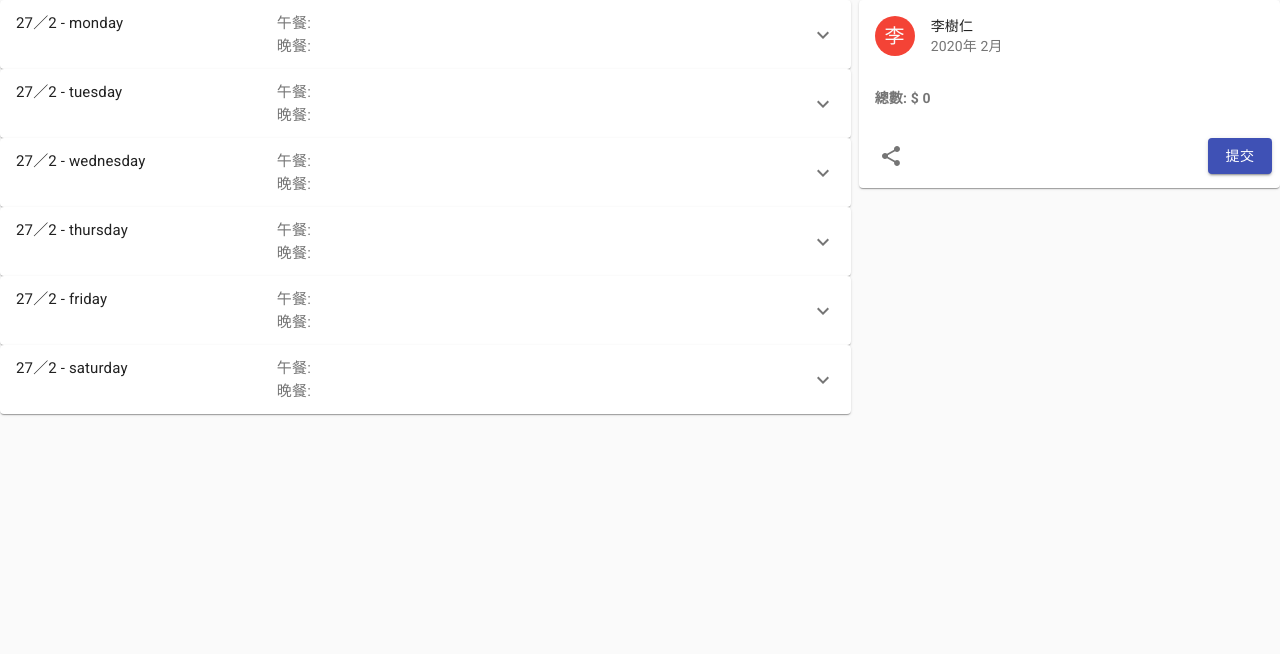
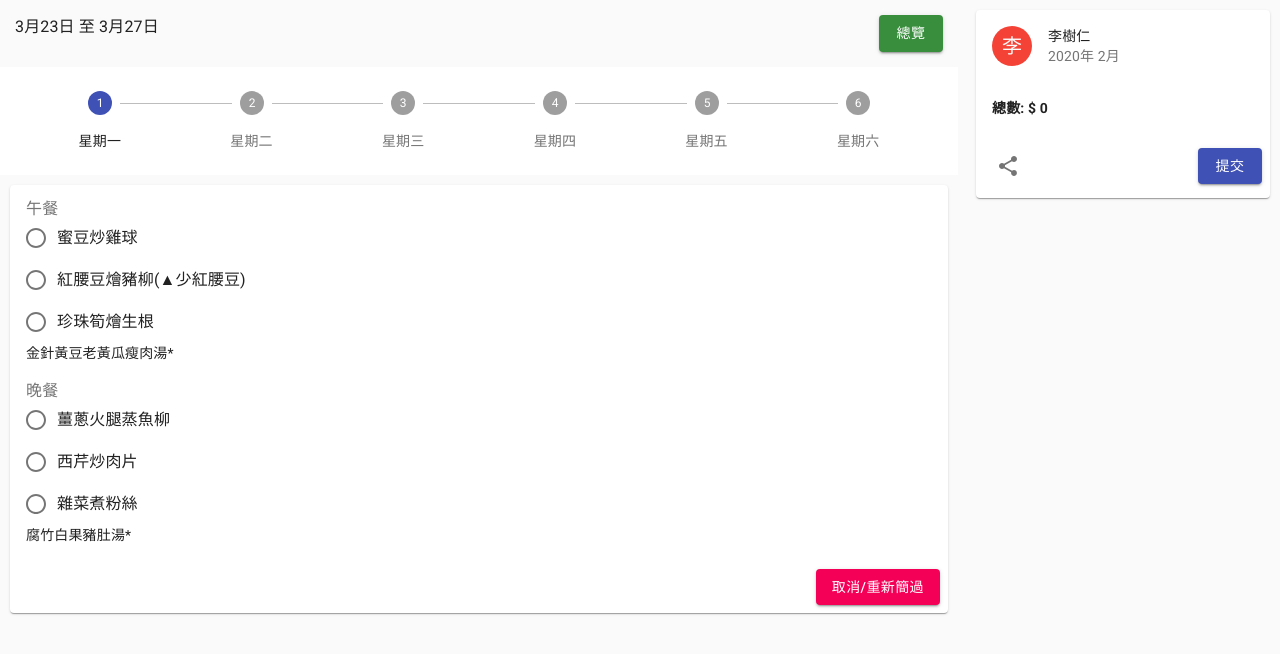
Before and after one commit to thrinithomas/kiosk-like-panel, a React (Create React App) app: page / in a window 1280 px wide. Shown: the top 654 px of the page. Built offline with nearby package versions, Linux system fonts and the light colour scheme.

Commit message:
enh/Stepper: Re-structured the view using stepper

```diff
--- a/package.json
+++ b/package.json
@@ -10,6 +10,7 @@
     "@testing-library/user-event": "^7.1.2",
     "react": "^16.13.0",
     "react-dom": "^16.13.0",
+    "react-router-dom": "^5.1.2",
     "react-scripts": "3.4.0"
   },
   "scripts": {
--- a/src/component/MealsSelected/MealsSelected.js
+++ b/src/component/MealsSelected/MealsSelected.js
@@ -1,68 +1,102 @@
-import React, {useState} from "react";
+import React from "react";
 import {makeStyles} from "@material-ui/core/styles";
-import ExpansionPanel from "@material-ui/core/ExpansionPanel";
-import ExpansionPanelDetails from "@material-ui/core/ExpansionPanelDetails";
-import ExpansionPanelSummary from "@material-ui/core/ExpansionPanelSummary";
-import Typography from "@material-ui/core/Typography";
-import ExpandMoreIcon from '@material-ui/icons/ExpandMore';
-import WeekdaySelected from '../MealsSelected/WeekdaySelected/WeekdaySelected'
-
-import ExpansionPanelActions from '@material-ui/core/ExpansionPanelActions';
-import Button from '@material-ui/core/Button';
-import Divider from '@material-ui/core/Divider';
+import {Step, StepButton, Stepper} from '@material-ui/core';
+import WeekdaySelected from "./WeekdaySelected/WeekdaySelected";
 
 const userStyles = makeStyles(theme => ({
     root: {
         width: '100%',
     },
-    heading: {
-        fontSize: theme.typography.pxToRem(15),
-        flexBasis: '33.33%',
-        flexShrink: 0,
+    button: {
+        marginRight: theme.spacing(1)
     },
-    secondaryHeading: {
-        fontSize: theme.typography.pxToRem(15),
-        color: theme.palette.text.secondary,
+    completed: {
+        display: 'inline-block',
     },
 }));
 
+// This key value pair for converse English weekday to Chinese weekday in meal_menu, MealBuilder
+const chineseWeekKeyPair = {
+    'monday': '星期一',
+    'tuesday': '星期二',
+    'wednesday': '星期三',
+    'thursday': '星期四',
+    'friday': '星期五',
+    'saturday': '星期六',
+};
 
 const MealsSelected = (props) => {
     const classes = userStyles();
-    const [expanded, setExpanded] = React.useState(false);
-    const handleChange = panel => (event, isExpanded) => {
-        setExpanded(isExpanded ? panel : false);
+    const [activeStep, setActiveStep] = React.useState(0);
+    const [completed, setCompleted] = React.useState(new Set());
+
+    // For step button click
+    const handleStep = (step) => {
+        setActiveStep(step);
     };
-    // console.log(props.meals);
+
+    // For reset full form
+    const handleReset = () => {
+        setActiveStep(0);
+        setCompleted({});
+    };
+
+    // For handle confirm button click
+    const handleCompleted = () => {
+        const newCompleted = new Set(completed);
+        newCompleted.add(activeStep);
+        setCompleted(newCompleted);
+        // Handle Next?
+        handleNext()
+    };
+
+    const isCompleted = (step) => {
+        return completed.has(step);
+    };
+
+    // Change current step to next step
+    const handleNext = () => {
+        console.log('To be done');
+    };
+
+    const handleCancelled = () => {
+        const newCompleted = new Set(completed);
+        newCompleted.delete(activeStep);
+        setCompleted(newCompleted);
+    };
+
+    // CAUTION: BrowserRouter should put in upper level,
+    // full url should be:
+    // www.ct-catering.com.hk/{UUID of user}/menu/{UUID of weekly menu}?weekday=wednesday
+    // The query part is being used by WeekdaySelected component
+
+    // console.log(props.meals, props.menu);
+
     return (
+        <div className={classes.Root}>
+            <Stepper alternativeLabel nonLinear activeStep={activeStep}>
+                {props.menu.map((item, index) => {
 
-        Object.keys(props.meals).map((weekDay, index) => {
-                return (
-                    <div className={classes.root} key={'panel' + weekDay}>
-                        <ExpansionPanel expanded={expanded === 'panel' + weekDay}
-                                        onChange={handleChange('panel' + weekDay)}>
-                            <ExpansionPanelSummary expandIcon={<ExpandMoreIcon/>} aria-controls="panel1bh-content"
-                                                   id="panel1bh-header">
-                                <Typography className={classes.heading}>27／2 - {weekDay}</Typography>
-                                <Typography className={classes.secondaryHeading}>
-                                    午餐: {props.meals[weekDay].lunch == null ? null : props.meals[weekDay].lunch + (props.menu[weekDay].lunch_soup === undefined ? '' : ' + ' + props.menu[weekDay].lunch_soup)}<br/>
-                                    晚餐: {props.meals[weekDay].dinner == null ? null : props.meals[weekDay].dinner + (props.menu[weekDay].dinner_soup === undefined ? '' : ' + ' + props.menu[weekDay].dinner_soup)}
-                                </Typography>
-                            </ExpansionPanelSummary>
-                            <ExpansionPanelDetails>
-                                <Typography>
-                                    <WeekdaySelected meals={props.meals[weekDay]} menu={props.menu[weekDay]} selectedHandler={props.handleSelected}
-                                                     weekday={weekDay}/>
-                                </Typography>
-                            </ExpansionPanelDetails>
-                            <Divider/>
-                            <ExpansionPanelActions>
-                                <Button onClick={() => props.cancelClicked(weekDay)}  size="medium" variant="contained" color="secondary">取消/重新簡過</Button>
-                            </ExpansionPanelActions>
-                        </ExpansionPanel>
-                    </div>);
-            }
-        ));
+                    return (
+                        <Step key={'step_' + index}>
+                            <StepButton onClick={() => handleStep(index)} completed={isCompleted(index)}>
+                                {/*<NavLink to={'/menu/' + index + '?weekday=' + label}>*/}
+                                {chineseWeekKeyPair[item.weekday]}
+                            </StepButton>
+
+                        </Step>
+                    );
+                })}
+            </Stepper>
+
+            <WeekdaySelected menu={props.menu[activeStep]} meals={props.meals[activeStep]}
+                             selectedHandler={props.handleSelected}
+                             completedHandler={handleCompleted} // Handler Completed UI state
+                             cancelHandler={handleCancelled} // Handler Completed cancel UI state
+                             cancelClicked={props.cancelClicked}/>
+
+        </div>
+    );
 };
 
 export default MealsSelected;
--- /dev/null
+++ b/src/component/MealsSelected/WeekdaySelected/WeekdaySelected.css
@@ -0,0 +1,4 @@
+.OrderSummary {
+    margin: 30px;
+    padding: 30px;
+}
--- a/src/component/MealsSelected/WeekdaySelected/WeekdaySelected.js
+++ b/src/component/MealsSelected/WeekdaySelected/WeekdaySelected.js
@@ -2,34 +2,62 @@ import React from 'react';
 import {makeStyles} from '@material-ui/core/styles';
 import Radio from '@material-ui/core/Radio';
 import RadioGroup from '@material-ui/core/RadioGroup';
-import FormHelperText from '@material-ui/core/FormHelperText';
 import FormControlLabel from '@material-ui/core/FormControlLabel';
 import FormControl from '@material-ui/core/FormControl';
 import FormLabel from '@material-ui/core/FormLabel';
 
+import Card from '@material-ui/core/Card';
+import CardContent from '@material-ui/core/CardContent';
+import CardActions from "@material-ui/core/CardActions";
+import Button from "@material-ui/core/Button";
+import clsx from "clsx";
+import {red} from "@material-ui/core/colors";
+import cssClasses from "./WeekdaySelected.css"
+
 const useStyles = makeStyles(theme => ({
-    formControl: {
-        margin: theme.spacing(3),
+    root: {
+        // maxWidth: 345,
     },
+    media: {
+        height: 0,
+        paddingTop: '56.25%', // 16:9
+    },
+    expand: {
+        transform: 'rotate(0deg)',
+        marginLeft: 'auto',
+        transition: theme.transitions.create('transform', {
+            duration: theme.transitions.duration.shortest,
+        }),
+    },
+    expandOpen: {
+        transform: 'rotate(180deg)',
+    },
+    avatar: {
+        backgroundColor: red[500],
+    }
 }));
 
 const WeekdaySelected = (props) => {
-    console.log(props.menu, props.meals);
 
     const classes = useStyles();
     const [value, setValue] = React.useState(false);
 
+    return (
+        <Card className={classes.root} style={{margin: "10px"}}>
 
-    return (
-        <React.Fragment>
+            <CardContent>
+                <div className={cssClasses.OrderSummary}>
                     <FormControl component="fieldset" className={classes.formControl}>
                         <FormLabel component="legend">午餐</FormLabel>
                         <RadioGroup aria-label="lunch" name="lunch">
                             {Object.keys(props.menu.lunch).map((item, index) => {
                                 return <FormControlLabel
-                            // key={props.menu.lunch[item] + index}
+                                    key={props.menu.lunch[item] + index}
                                     checked={props.meals.lunch === props.menu.lunch[item]}
-                            onChange={() => props.selectedHandler(props.weekday, 'lunch', props.menu.lunch[item])}
+                                    onChange={() => {
+                                        props.selectedHandler(props.menu.weekday, 'lunch', props.menu.lunch[item]);
+                                        props.completedHandler(index);
+                                    }}
                                     value={props.menu.lunch[item]}
                                     control={<Radio color="primary"/>}
                                     label={props.menu.lunch[item]}
@@ -39,14 +67,20 @@ const WeekdaySelected = (props) => {
                         </RadioGroup>
                         {props.menu.lunch_soup}
                     </FormControl>
-
+                </div>
+                <br/>
+                <div className={cssClasses.OrderSummary}>
                     <FormControl component="fieldset" className={classes.formControl}>
                         <FormLabel component="legend">晚餐</FormLabel>
                         <RadioGroup aria-label="dinner" name="dinner">
                             {Object.keys(props.menu.dinner).map((item, index) => {
                                 return <FormControlLabel
+                                    key={props.menu.dinner[item] + index}
                                     checked={props.meals.dinner === props.menu.dinner[item]}
-                            onChange={() => props.selectedHandler(props.weekday, 'dinner', props.menu.dinner[item])}
+                                    onChange={() => {
+                                        props.selectedHandler(props.menu.weekday, 'dinner', props.menu.dinner[item]);
+                                        props.completedHandler(index);
+                                    }}
                                     value={props.menu.dinner[item]}
                                     control={<Radio color="primary"/>}
                                     label={props.menu.dinner[item]}
@@ -56,7 +90,19 @@ const WeekdaySelected = (props) => {
                         </RadioGroup>
                         {props.menu.dinner_soup}
                     </FormControl>
-        </React.Fragment>
+                </div>
+            </CardContent>
+
+            <CardActions>
+                <Button onClick={() => {
+                    props.cancelClicked(props.menu.weekday);
+                    props.cancelHandler();
+                }} className={clsx(classes.expand)}
+                        aria-label="submit" variant="contained"
+                        color="secondary">取消/重新簡過</Button>
+
+            </CardActions>
+        </Card>
     );
 };
 
--- a/src/component/OrderSummary/OrderSummary.js
+++ b/src/component/OrderSummary/OrderSummary.js
@@ -3,19 +3,23 @@ import {makeStyles} from '@material-ui/core/styles';
 import clsx from 'clsx';
 import Card from '@material-ui/core/Card';
 import CardHeader from '@material-ui/core/CardHeader';
-import CardMedia from '@material-ui/core/CardMedia';
 import CardContent from '@material-ui/core/CardContent';
 import CardActions from '@material-ui/core/CardActions';
-import Collapse from '@material-ui/core/Collapse';
 import Avatar from '@material-ui/core/Avatar';
 import IconButton from '@material-ui/core/IconButton';
-import Typography from '@material-ui/core/Typography';
 import {red} from '@material-ui/core/colors';
-import FavoriteIcon from '@material-ui/icons/Favorite';
 import ShareIcon from '@material-ui/icons/Share';
-import ExpandMoreIcon from '@material-ui/icons/ExpandMore';
 import Button from '@material-ui/core/Button';
-import MoreVertIcon from '@material-ui/icons/MoreVert';
+
+const chineseWeekKeyPair = {
+    'monday': '星期一',
+    'tuesday': '星期二',
+    'wednesday': '星期三',
+    'thursday': '星期四',
+    'friday': '星期五',
+    'saturday': '星期六',
+};
+
 
 const useStyles = makeStyles(theme => ({
     root: {
@@ -48,10 +52,8 @@ const OrderSummary = (props) => {
         setExpanded(!expanded);
     };
 
-    console.log(props.meals)
-
     return (
-        <Card className={classes.root}>
+        <Card className={classes.root} style={{margin: "10px"}}>
             <CardHeader
                 avatar={
                     <Avatar aria-label="recipe" className={classes.avatar}>
@@ -63,23 +65,27 @@ const OrderSummary = (props) => {
                 subheader="2020年 2月"
             />
             <CardContent>
-                <Typography variant="body2" color="textSecondary" component="p">
-                    {Object.keys(props.meals).map((weekDay, index) => {
-                        return (
-                            <>
-                                {props.meals[weekDay].lunch !==null || props.meals[weekDay].dinner !==null ? <strong>{weekDay}</strong> : null}
 
+                {Object.keys(props.meals).map((weekDay, index) => {
+                    return (
+                        <>
+                            {props.meals[weekDay].lunch !== null || props.meals[weekDay].dinner !== null ?
+                                <strong>{chineseWeekKeyPair[props.meals[weekDay].weekday]}</strong> : null}
 
-                                {props.meals[weekDay].lunch == null ? null : <p>午餐: {props.meals[weekDay].lunch + (props.menu[weekDay].lunch_soup === undefined ? '' : ' + ' + props.menu[weekDay].lunch_soup)}</p>}
-                                {props.meals[weekDay].dinner == null ? null : <p>晚餐: {props.meals[weekDay].dinner + (props.menu[weekDay].dinner_soup === undefined ? '' : ' + ' + props.menu[weekDay].dinner_soup)}</p>}
+                            {props.meals[weekDay].lunch == null ? null :
+                                <p>
+                                    午餐: {props.meals[weekDay].lunch + (props.menu[weekDay].lunch_soup === undefined ? '' : ' + ' + props.menu[weekDay].lunch_soup)}
+                                </p>}
+                            {props.meals[weekDay].dinner == null ? null :
+                                <p>
+                                    晚餐: {props.meals[weekDay].dinner + (props.menu[weekDay].dinner_soup === undefined ? '' : ' + ' + props.menu[weekDay].dinner_soup)}
+                                </p>}
+                        </>
+                    );
+                })}
 
+                <strong>總數: $ {props.totalPrice}</strong>
 
-                            </>
-                        );
-                    })}
-
-                    <strong>總數: $ {props.totalPrice}</strong>
-                </Typography>
             </CardContent>
             <CardActions disableSpacing>
                 <IconButton aria-label="share">
@@ -95,6 +101,6 @@ const OrderSummary = (props) => {
 
         </Card>
     );
-}
+};
 
 export default OrderSummary;
--- a/src/containers/MealBuilders.js
+++ b/src/containers/MealBuilders.js
@@ -1,95 +1,147 @@
-import React, {Component} from 'react'
+import React, {Component, createRef} from 'react'
 import CssBaseline from '@material-ui/core/CssBaseline';
-import Typography from '@material-ui/core/Typography';
-import Container from '@material-ui/core/Container';
 import Grid from '@material-ui/core/Grid';
-import MealSelected from '../component/MealsSelected/MealsSelected'
+import Button from '@material-ui/core/Button';
+import {BrowserRouter} from "react-router-dom";
+import Typography from "@material-ui/core/Typography";
+import MealsSelected from "../component/MealsSelected/MealsSelected";
 import OrderSummary from "../component/OrderSummary/OrderSummary";
 
-const meal_menu = {
-    'monday': {
+const meal_menu = [
+    {
+        weekday: 'monday',
         lunch: {A: '蜜豆炒雞球', B: '紅腰豆燴豬柳(▲少紅腰豆)', C: '珍珠筍燴生根'},
         lunch_soup: '金針黃豆老黃瓜瘦肉湯*',
         dinner: {A: '薑蔥火腿蒸魚柳', B: '西芹炒肉片', C: '雜菜煮粉絲'},
         dinner_soup: '腐竹白果豬肚湯*'
     },
-    'tuesday': {
+    {
+        weekday: 'tuesday',
         lunch: {A: '粟米斑塊#*', B: '麻婆豆腐', C: '田園五彩素雞'},
         lunch_soup: '花生眉豆鱆魚排骨湯*',
         dinner: {A: '合掌瓜煮豬扒', B: '葡國雞(免椰汁)#', C: '涼瓜炒蛋'},
         dinner_soup: '陳腎節瓜瘦肉湯*'
-    },
-    'wednesday': {
+    }, {
+        weekday: 'wednesday',
         lunch: {A: '紅酒燴牛尾/薯仔紅蘿蔔炆肉片(*少薯仔)(DCC/kc)', B: '椒絲南瓜蒸雞翼(去邊皮)#', C: '本菇雲耳枸杞燴勝瓜'},
         lunch_soup: '芫茜魚片湯*',
         dinner: {A: '香妃雞(去皮)', B: '粟米蒸肉餅', C: '鮮茄玉子豆腐'},
         dinner_soup: '佛手蘋果豬展湯*'
     },
-    'thursday': {
+    {
+        weekday: 'thursday',
         lunch: {A: '蒸時魚/蒸魚柳(DCC/kc)', B: '紅棗雪耳蒸肉丁', C: '茄汁豆蒸豆腐'},
         lunch_soup: '猴頭菇茨實瘦肉湯*',
         dinner: {A: '蘿蔔炆魚崧', B: '腰果百合炒雞丁(▲少腰果)', C: '豆豉炆南瓜(*)@'},
         dinner_soup: '冬瓜粟米雞湯(隔油)(*)',
     },
-    'friday': {
+    {
+        weekday: 'friday',
         lunch: {A: '蟲草花蒸雞', B: '瑤柱粉絲蒸水蛋(▲少瑤柱)', C: '黃椒腰果炒淮山(▲少腰果)'},
         lunch_soup: '雙杏西洋菜瘦肉湯*',
         dinner: {A: '四季豆甘筍炒雞柳', B: '枝竹冬瓜炆梅肉粒', C: '淡梅菜蒸茄子# @'},
         dinner_soup: '牛蒡赤小豆瘦肉湯*'
     },
-    'saturday': {
+    {
+        weekday: 'saturday',
         lunch: {A: '雞扒燴冬菇(▲少菇)', B: '南瓜蒸肉餅', C: '甘筍竹笙煮麵根'},
         dinner: {A: '豉汁蒸瘦排骨# @', B: '海皇蒸蛋', C: '草菇扒珍珠荀(▲少菇)'},
     }
-};
+];
 
 class MealBuilders extends Component {
+
     state = {
-        meals: {
-            monday: {
-                lunch: null, dinner: null
+        meals: [
+            {
+                weekday: 'monday',
+                lunch: null,
+                lunch_soup: null,
+                dinner: null,
+                dinner_soup: null
             },
-            tuesday: {
-                lunch: null, dinner: null
+            {
+                weekday: 'tuesday',
+                lunch: null,
+                lunch_soup: null,
+                dinner: null,
+                dinner_soup: null
             },
-            wednesday: {
-                lunch: null, dinner: null
+            {
+                weekday: 'wednesday',
+                lunch: null,
+                lunch_soup: null,
+                dinner: null,
+                dinner_soup: null
             },
-            thursday: {
-                lunch: null, dinner: null
+            {
+                weekday: 'thursday',
+                lunch: null,
+                lunch_soup: null,
+                dinner: null,
+                dinner_soup: null
             },
-            friday: {
-                lunch: null, dinner: null
+            {
+                weekday: 'friday',
+                lunch: null,
+                lunch_soup: null,
+                dinner: null,
+                dinner_soup: null
             },
-            saturday: {
-                lunch: null, dinner: null
-            },
-        },
+            {
+                weekday: 'saturday',
+                lunch: null,
+                lunch_soup: null,
+                dinner: null,
+                dinner_soup: null
+            }
+        ],
         totalPrice: 0
     };
+
+    constructor(props) {
+        super(props);
+        this.orderSumRef = createRef();
+    }
 
     handleSelected = (weekday, meal, value) => {
         // const updateItem = this.state.meals[weekday][meal];
         // const updateValue = value;
-        const updatedMeal = {
+
+        console.log(weekday, meal, value);
+
+        const updatedMeal = [
             ...this.state.meals
-        };
-        updatedMeal[weekday][meal] = value;
+        ];
+
+        console.log(updatedMeal);
+
+        const result = updatedMeal.find(element => element.weekday === weekday);
+        result[meal] = value;
+
+        meal === 'lunch' ? result.lunch_soup = meal_menu.find(element => element.weekday === weekday).lunch_soup :
+            result.dinner_soup = meal_menu.find(element => element.weekday === weekday).dinner_soup;
 
         this.setState({meals: updatedMeal});
         this.updateState();
     };
 
     cancelClicked = (weekday) => {
-        const updatedMeal = {
+        const updatedMeal = [
             ...this.state.meals
-        };
-        updatedMeal[weekday].lunch = null;
-        updatedMeal[weekday].dinner = null;
+        ];
+
+        console.log(updatedMeal, weekday);
+        const result = updatedMeal.find(element => element.weekday === weekday);
+
+        result.lunch = null;
+        result.lunch_soup = null;
+        result.dinner = null;
+        result.dinner_soup = null;
 
         this.setState({meals: updatedMeal});
         this.updateState();
-    }
+    };
 
     updateState() {
 
@@ -97,29 +149,65 @@ class MealBuilders extends Component {
             return this.state.meals[item];
         }).map(item => {
             return (item.lunch == null ? 0 : 1) + (item.dinner == null ? 0 : 1);
-        }).reduce((a, b) => a + b, 0)
+        }).reduce((a, b) => a + b, 0);
 
         this.setState({totalPrice: count * 18})
     }
 
-    // Make a cardview as a sidebar
+
     render() {
-        console.log(this.state);
+        return (
+            <BrowserRouter>
+                <React.Fragment>
+                    <CssBaseline/>
 
-        return (
-            <React.Fragment>
-                <CssBaseline />
-                <Grid container spacing={1}>
-                    <Grid item xs={12} sm={8} spacing={3}>
-                        <MealSelected meals={this.state.meals} menu={meal_menu} handleSelected={this.handleSelected}
-                                      cancelClicked={this.cancelClicked}/>
+                    <Grid container spacing={1}>
+                        <Grid item xs={12} sm={9} spacing={3}>
+                            <Grid container justify="space-between" spacing={16}>
+                                <Grid style={{"margin": "15px"}} item>
+                                    <Typography type="title" color="inherit">
+                                        3月23日 至 3月27日
+                                    </Typography>
+                                </Grid>
+                                <Grid style={{"margin": "15px"}} item>
+                                    <div>
+                                        <Button
+                                            aria-label="submit" variant="contained"
+                                            style={{background: "#388e3c", color: "#FFF"}}
+                                            onClick={() => {
+
+                                                console.log(this.orderSumRef);
+                                                if (!this.orderSumRef.current)
+                                                    return;
+
+                                                this.orderSumRef.current.scrollIntoView(
+                                                    {behavior: "smooth", block: "start"}
+                                                );
+                                                // this.orderSumRef.current && this.orderSumRef.current.scrollIntoView(
+                                                //     {
+                                                //         block: 'start',
+                                                //         behavior: 'smooth'
+                                                //     }
+                                                // )
+
+                                            }}>總覽</Button>
+                                    </div>
+                                </Grid>
+                            </Grid>
+
+                            <MealsSelected meals={this.state.meals} menu={meal_menu}
+                                          handleSelected={this.handleSelected}
+                                          cancelClicked={this.cancelClicked}/>
+                        </Grid>
+                        <Grid ref={this.orderSumRef} item xs={12} sm={3}>
+                            <OrderSummary  meals={this.state.meals} menu={meal_menu}
+                                          totalPrice={this.state.totalPrice}/>
+                        </Grid>
                     </Grid>
-                    <Grid item xs={12} sm={4} >
-                        <OrderSummary meals={this.state.meals} menu={meal_menu} totalPrice={this.state.totalPrice}/>
-                    </Grid>
-                </Grid>
-            </React.Fragment>
-        );
+                </React.Fragment>
+            </BrowserRouter>
+        )
+
     }
 }
 
```
Also changed, not shown: src/App.js (+6 -3 lines). Lines whose indentation alone changed are shown as unchanged.
